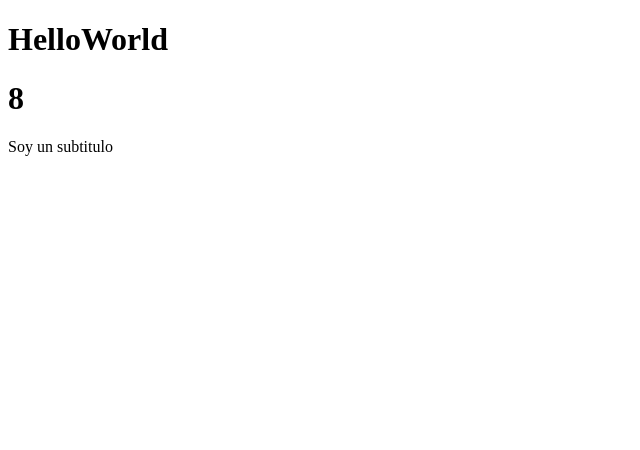
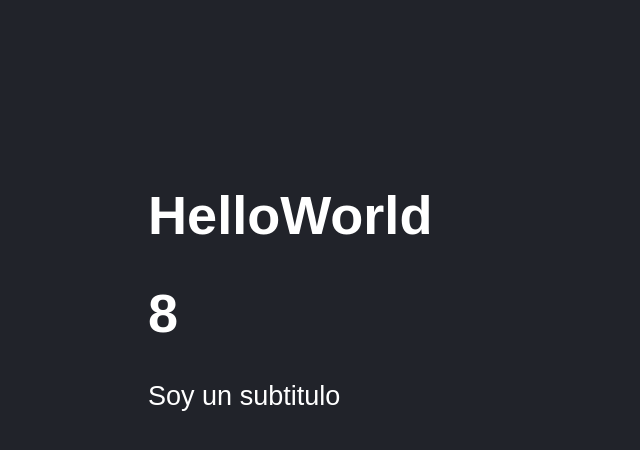
Before and after one commit to CasJuan/cursoReact-FH, a React (Vite) app: page / in a window 1280 px wide. Shown: the top 450 px of the page, without its empty margins (0-640 px from the left). Built offline with nearby package versions, Linux system fonts and the light colour scheme.

Commit message:
[add] Colocar estilos de CSS

```diff
--- a/src/main.jsx
+++ b/src/main.jsx
@@ -2,6 +2,8 @@
 import ReactDOM from 'react-dom/client';
 import { HelloWorld } from './HelloWorld';
 import { FirstApp } from './FirstApp';
+
+import './style.css';
 
 
 
--- /dev/null
+++ b/src/style.css
@@ -0,0 +1,7 @@
+html,body{
+    background-color: #21232A;
+    color: white;
+    font-family: Arial, Helvetica, sans-serif;
+    font-size: 1.3rem;
+    padding: 70px;
+}
```
